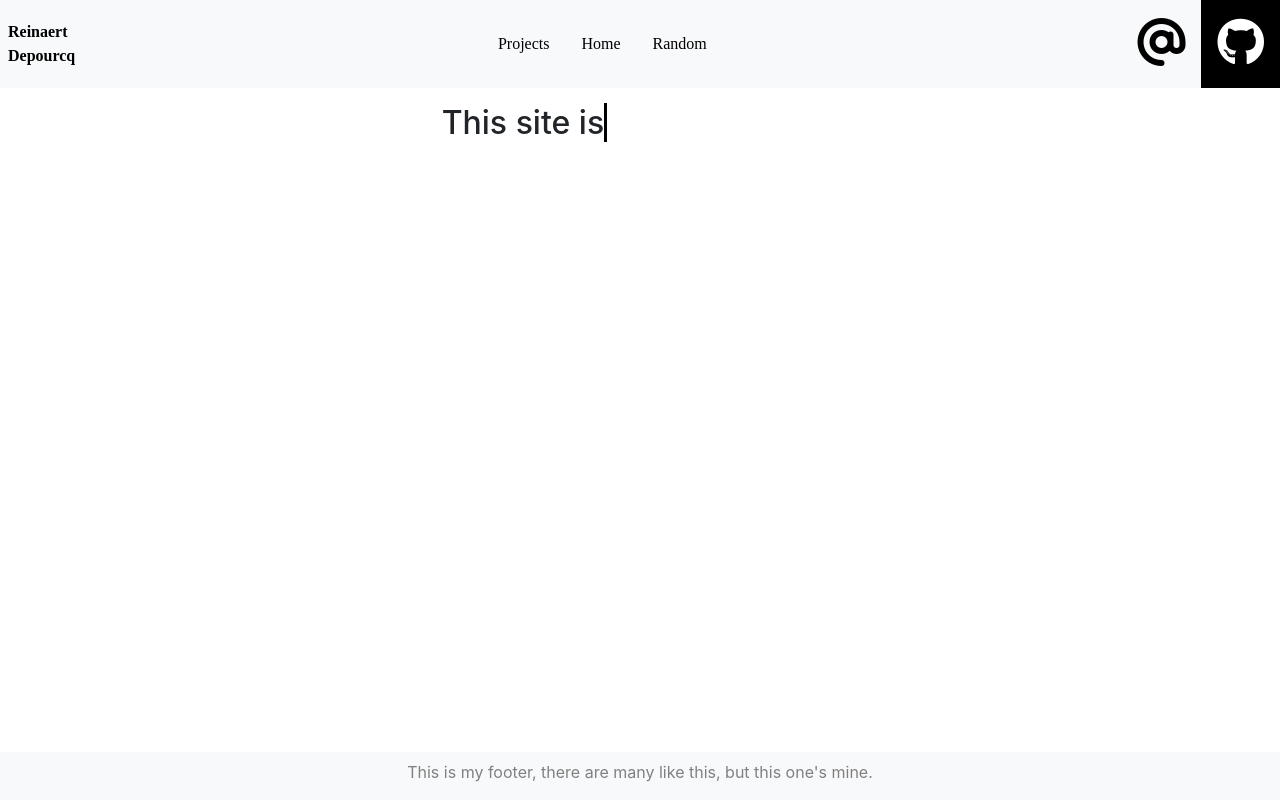
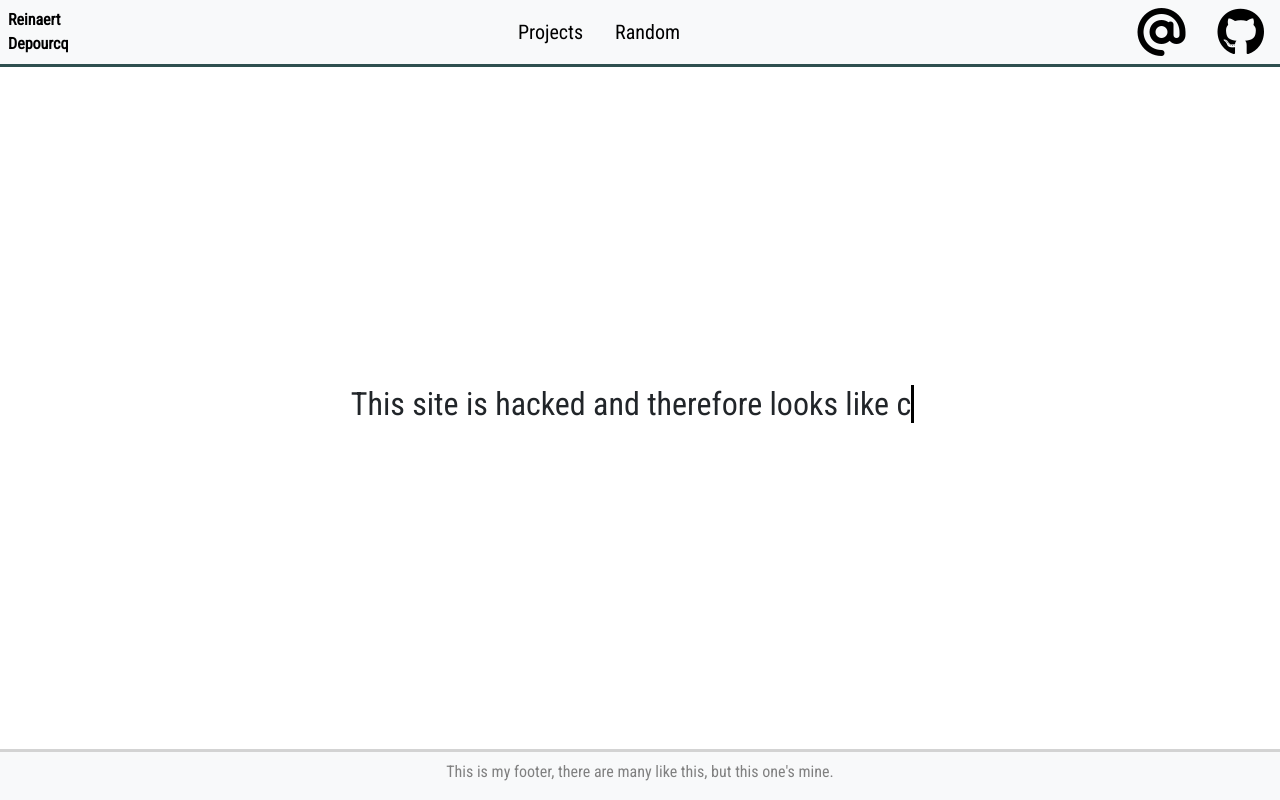
Before and after one commit to ReinaertD/reinaertdepourcq, a Vue app in the folder reinaertdepourcq-be/: page /#/ in a window 1280 px wide. Built offline with nearby package versions, Linux system fonts and the light colour scheme.

Commit message:
tweaked minor stuff of the typewriter animation and tweaked some more css

```diff
--- a/reinaertdepourcq-be/src/App.vue
+++ b/reinaertdepourcq-be/src/App.vue
@@ -1,5 +1,5 @@
 <template>
-  <div id="app">
+  <div id="app" class="vh justify-content-between">
     <Header />
     <router-view />
     <Footer />
@@ -13,4 +13,10 @@ export default {
   components: { Header, Footer },
 };
 </script>
-<style></style>
+<style>
+.vh {
+  height: 100vh;
+  display: flex;
+  flex-direction: column;
+}
+</style>
--- /dev/null
+++ b/reinaertdepourcq-be/src/assets/style.css
@@ -0,0 +1,10 @@
+@import url("https://fonts.googleapis.com/css?family=Roboto+Condensed");
+
+html,
+body {
+  font-family: "Roboto Condensed", sans-serif;
+}
+
+#app {
+  font-family: "Roboto Condensed", sans-serif;
+}
--- a/reinaertdepourcq-be/src/components/Footer.vue
+++ b/reinaertdepourcq-be/src/components/Footer.vue
@@ -1,6 +1,6 @@
 <template>
-  <div class="row m-0 fixed-bottom bg-light justify-content-center">
-    <div class="footer pt-2">
+  <div class="footer row m-0 bg-light justify-content-center">
+    <div class="pt-2">
       <p>
         This is my footer, there are many like this, but this one's mine.
       </p>
@@ -16,5 +16,6 @@ export default {
 <style scoped>
 .footer {
   color: grey;
+  border-top: 3px solid lightgrey;
 }
 </style>
--- a/reinaertdepourcq-be/src/components/Header.vue
+++ b/reinaertdepourcq-be/src/components/Header.vue
@@ -1,5 +1,5 @@
 <template>
-  <div class="nav-typo bg-light">
+  <div class="navigation-bar bg-light">
     <div class="nav justify-content-between">
       <div class="p-2 d-flex align-items-center">
         <router-link to="/">
@@ -12,19 +12,19 @@
           <router-link class="nav-link" to="/projects">Projects</router-link>
         </li>
         <li class="nav-item">
-          <router-link class="nav-link" to="/">Home</router-link>
-        </li>
-        <li class="nav-item">
           <router-link class="nav-link" to="/random">Random</router-link>
         </li>
       </ul>
-      <div class="nav">
-        <span class="nav-icon p-2 px-3">
-          <a class="fas fa-at" href="mailto:reinaert.depourcq@gmail.com"></a>
+      <div class="">
+        <span class="nav-icon nav-icon-alt-a">
+          <a
+            class="fas fa-at nav-icon-alt-a-link p-2 px-3"
+            href="mailto:reinaert.depourcq@gmail.com"
+          ></a>
         </span>
-        <span class="nav-icon nav-icon-alt p-2 px-3">
+        <span class="nav-icon nav-icon-alt">
           <a
-            class="fab fa-github nav-icon-alt-link"
+            class="fab fa-github nav-icon-alt-link p-2 px-3"
             href="https://www.github.com"
           ></a>
         </span>
@@ -38,22 +38,40 @@ export default {
 };
 </script>
 <style scoped>
+@media (max-width: 450px) {
+  .nav-icon {
+    display: none;
+  }
+}
 a {
   text-decoration: none;
   color: black;
 }
-.nav-typo {
-  font-family: Alata;
-}
 .nav-icon {
   font-size: 3em;
+  line-height: 1;
 }
-.nav-icon-alt-link {
+
+.nav-link {
+  font-size: 20px;
+}
+.navigation-bar {
+  border-bottom: 3px solid darkslategrey;
+}
+/* .nav-icon-alt,
+.nav-icon-alt-link,
+.nav-icon-alt-a:hover,
+.nav-icon-alt-a-link:hover {
+  background-color: black;
   color: white;
 }
-.nav-icon-alt {
-  background-color: black;
-}
+.nav-icon-alt-link:hover,
+.nav-icon-alt:hover,
+.nav-icon-alt-a,
+.nav-icon-alt-a-link {
+  color: black;
+  background-color: white;
+} */
 .logo {
   font-weight: 800;
 }
--- a/reinaertdepourcq-be/src/components/TextAnimationv2.vue
+++ b/reinaertdepourcq-be/src/components/TextAnimationv2.vue
@@ -1,5 +1,5 @@
 <template>
-  <div class="col-8 offset-md-4 my-3">
+  <div class="col mx-auto my-3">
     <h2>
       {{ base }}<span class="typewriter">{{ displayWord.join("") }}</span>
     </h2>
@@ -12,7 +12,11 @@ export default {
   data() {
     return {
       base: "This site is ",
-      wordList: ["a failure.", "incomplete.", "under construction."],
+      wordList: [
+        "hacked and therefore looks like c*ap.",
+        "incomplete.",
+        "under construction.",
+      ],
       displayWord: [],
       currentWord: "",
       activeWord: "",
@@ -38,33 +42,32 @@ export default {
       this.displayWord.push(this.currentWord.shift());
     },
     wordLogic() {
-      console.log("Start");
+      // console.log("Start");
       if (this.currentWord.length === 1) {
-        console.log("Add");
+        // console.log("Add");
         setTimeout(this.addWord(), this.typeSpeed);
         setTimeout(this.wordLogic, this.typeSpeed + 2000);
       } else if (this.currentWord.length > 0) {
-        console.log("Add");
+        // console.log("Add");
         setTimeout(this.addWord(), this.typeSpeed);
         setTimeout(this.wordLogic, this.typeSpeed);
       } else if (this.currentWord.length === 0 && this.displayWord.length > 0) {
         setTimeout(this.removeWord(), this.deleteSpeed);
         setTimeout(this.wordLogic, this.typeSpeed);
-        console.log("Remove");
+        // console.log("Remove");
       } else if (
         this.currentWord.length === 0 &&
         this.displayWord.length === 0
       ) {
-        console.log("New word");
+        // console.log("New word");
         if (this.wordIndex < this.wordList.length) {
-          console.log("Next word");
+          // console.log("Next word");
           this.currentWord = this.wordList[this.wordIndex].split("");
-          // this.activeWord = this.wordList[this.wordIndex].split("");
           this.wordIndex++;
           this.displayWord.push(this.currentWord.shift());
           setTimeout(this.wordLogic, this.typeSpeed);
         } else {
-          console.log("Reset");
+          // console.log("Reset");
           this.wordIndex = 0;
           setTimeout(this.wordLogic, this.typeSpeed);
         }
@@ -82,6 +85,9 @@ export default {
   border-right: 0.1em solid black;
   animation: blink-caret 0.75s step-end infinite;
 }
+h2 {
+  text-align: center;
+}
 @keyframes blink-caret {
   from,
   to {
--- a/reinaertdepourcq-be/src/main.ts
+++ b/reinaertdepourcq-be/src/main.ts
@@ -1,10 +1,11 @@
 import Vue from "vue";
 import App from "./App.vue";
 import router from "./router";
+require("./assets/style.css");
 
 Vue.config.productionTip = false;
 
 new Vue({
   router,
-  render: h => h(App)
+  render: (h) => h(App),
 }).$mount("#app");
--- a/reinaertdepourcq-be/src/views/Home.vue
+++ b/reinaertdepourcq-be/src/views/Home.vue
@@ -1,21 +1,14 @@
 <template>
-  <div class="home">
-    <Header />
-    <div class="m-0">
-      <div class="row m-0">
-        <TextAnimationv2 />
-      </div>
-    </div>
+  <div class="home row mr-0 justify-content-center">
+    <TextAnimationv2 />
   </div>
 </template>
 
 <script>
-// import TextAnimation from "@/components/TextAnimation.vue";
 import TextAnimationv2 from "@/components/TextAnimationv2.vue";
 export default {
   name: "Home",
   components: {
-    // TextAnimation,
     TextAnimationv2,
   },
 };
```
Also changed, not shown: reinaertdepourcq-be/src/components/TextAnimation.vue (deleted, +0 -88 lines).
